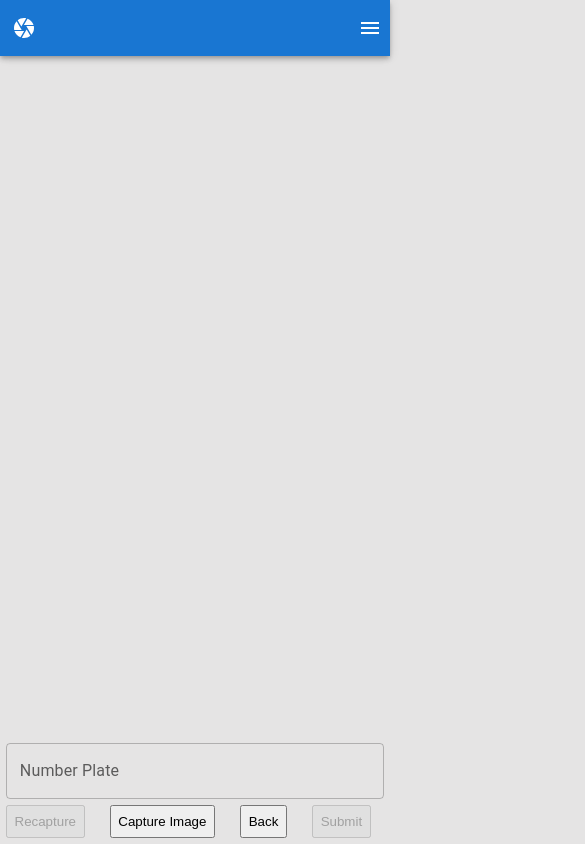
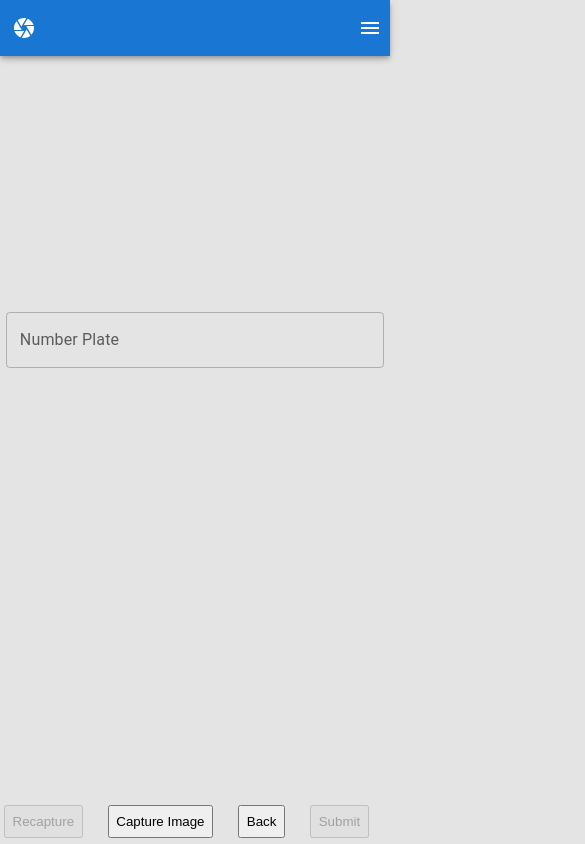
Before and after one commit to RiteshtheSharma/Vehicle-Weight-Tracking-System, a React (Create React App) app: page /img_capture in a window 390 px wide. Shown: the whole page, 585 px wide, since content can reach past the window. Built offline with nearby package versions, Linux system fonts and the light colour scheme; no server answers.

Commit message:
made camera page responsive

```diff
--- a/src/Camera.js
+++ b/src/Camera.js
@@ -169,12 +169,12 @@ const CaptureImg = async () => {stopStreaming();
 
 
 <div className="play-area-sub" style={{minWidth:'100%',minHeight:'67.5%',paddingBottom:'5px'}}  >
-<video id="stream" ref={stream}  className={ShowCapture?"zero":''} style={{height:'calc(100vh - 120px)',maxWidth:'100vw'}}></video>
+<video id="stream" ref={stream}  className={ShowCapture?"zero":''} id='capturedimg'></video>
 
-<canvas id="capture" width="320" height="240" ref={capture} style={{height:'calc(100vh - 120px)',maxWidth:'100vw'}}/>
+<canvas id="capture" width="320" height="240" ref={capture} style={{height:'calc(100vh - 184px)',}}/>
       { ImgNode.length>0 &&
     <Box id="snapshot" ref={snapshot} className={ShowCapture?'':"zero"}  >
-     <img src={ImgNode}  alt='' style={{height:'calc(100vh - 120px)',maxWidth:'100vw'}} /></Box>}
+     <img src={ImgNode}  alt='' id='capturedimg' /></Box>}
    </div>
    <Box m={1} sx={{width:{md:'50%',xs:'70%'},margin:'auto'}} id='NoplateText'>
    <TextField id="outlined-basic" label="Number Plate" variant="outlined" fullWidth value={NoPlate} onChange={(e)=>{updateNoPlate(e.target.value)}}/>
--- a/src/index.css
+++ b/src/index.css
@@ -6,6 +6,7 @@ body {
   -webkit-font-smoothing: antialiased;
   -moz-osx-font-smoothing: grayscale;
    background-color:rgb(229, 228, 228);
+
 }
 
 code {
@@ -67,7 +68,7 @@ code {
 }
 
 #capturedimg{
-  margin:0 auto;
+  margin:auto;
   height:calc(100vh - 120px);
 
 }
@@ -84,9 +85,14 @@ code {
 }
 
 @media only screen and (max-width: 599px){
+  #capturedimg {
+    height : 75vw  ;
+  }
 
   .button-group,#NoplateText{
     width:97%;
   }
-
+  .button-group{
+    position:absolute
+  }
 }
```
